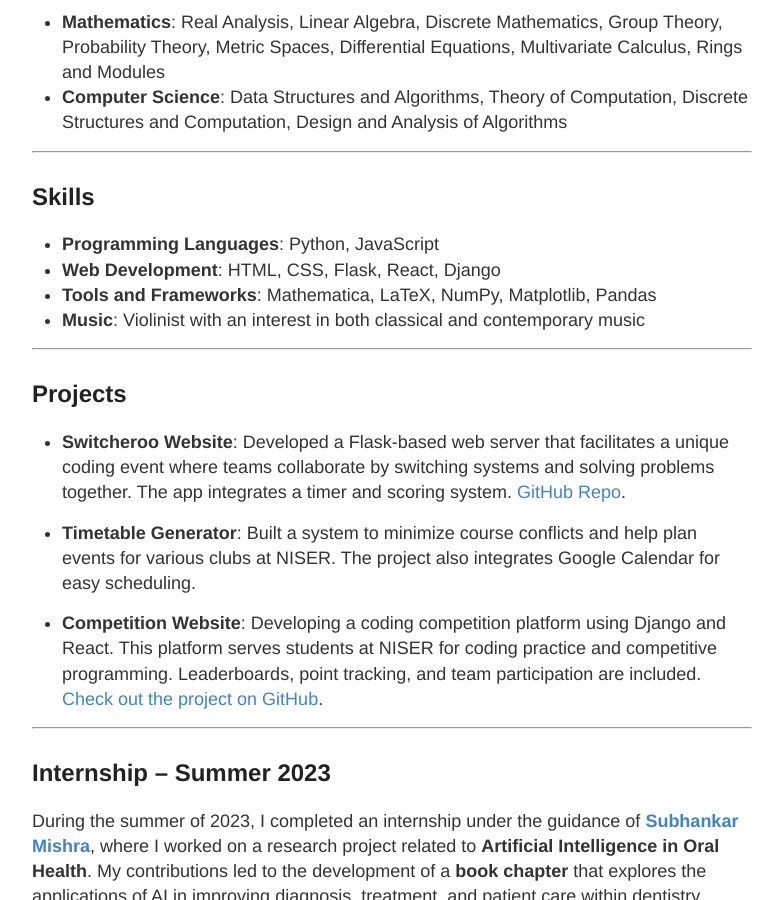
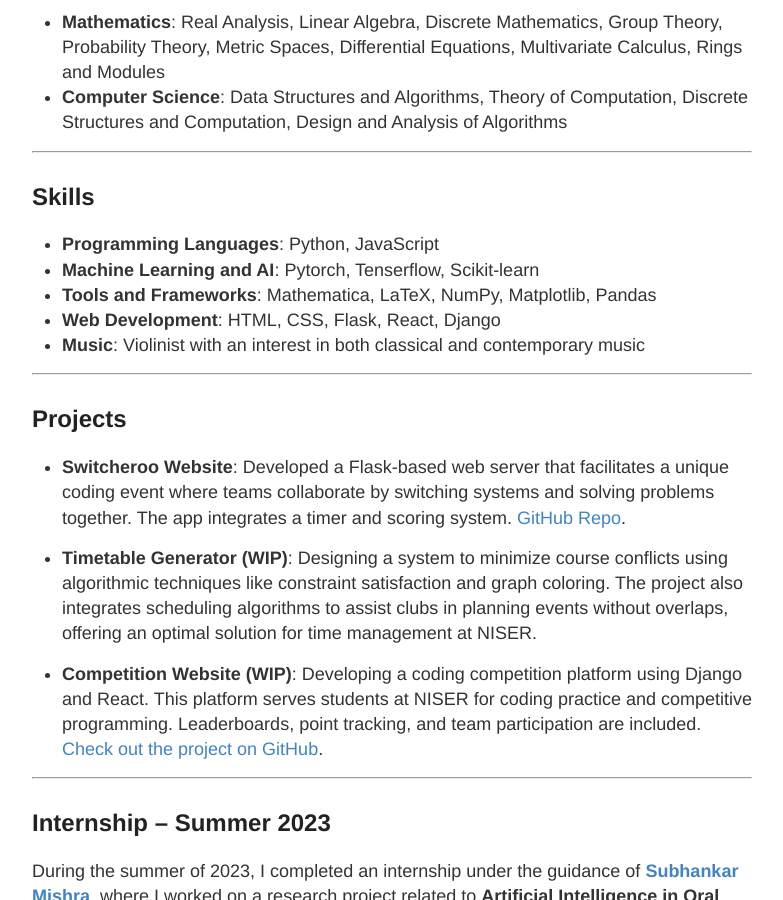
Before and after one commit to Methaphur/methaphur.github.io, a Jekyll site: the page built from about.md, in a window 1280 px wide and 900 px high, scrolled down 562 px. Shown: the whole window, without its empty margins (248-1031 px from the left). Built offline with Jekyll 4.4.1, drawn with Linux system fonts in a browser that asks for light colours.

Commit message:
added ML skillset

```diff
--- a/about.md
+++ b/about.md
@@ -24,8 +24,9 @@
 ## Skills
 
 - **Programming Languages**: Python, JavaScript
+- **Machine Learning and AI**: Pytorch, Tenserflow, Scikit-learn
+- **Tools and Frameworks**: Mathematica, LaTeX, NumPy, Matplotlib, Pandas
 - **Web Development**: HTML, CSS, Flask, React, Django
-- **Tools and Frameworks**: Mathematica, LaTeX, NumPy, Matplotlib, Pandas
 - **Music**: Violinist with an interest in both classical and contemporary music
 
 ---
@@ -34,9 +35,9 @@
 
 - **Switcheroo Website**: Developed a Flask-based web server that facilitates a unique coding event where teams collaborate by switching systems and solving problems together. The app integrates a timer and scoring system. [GitHub Repo](https://github.com/Methaphur/switcheroo).
 
-- **Timetable Generator**: Built a system to minimize course conflicts and help plan events for various clubs at NISER. The project also integrates Google Calendar for easy scheduling.
+- **Timetable Generator (WIP)**: Designing a system to minimize course conflicts using algorithmic techniques like constraint satisfaction and graph coloring. The project also integrates scheduling algorithms to assist clubs in planning events without overlaps, offering an optimal solution for time management at NISER.
 
-- **Competition Website**: Developing a coding competition platform using Django and React. This platform serves students at NISER for coding practice and competitive programming. Leaderboards, point tracking, and team participation are included. [Check out the project on GitHub](https://github.com/sugar-syrup/NiserCodeLab).
+- **Competition Website (WIP)**: Developing a coding competition platform using Django and React. This platform serves students at NISER for coding practice and competitive programming. Leaderboards, point tracking, and team participation are included. [Check out the project on GitHub](https://github.com/sugar-syrup/NiserCodeLab).
 
 ---
 
```
